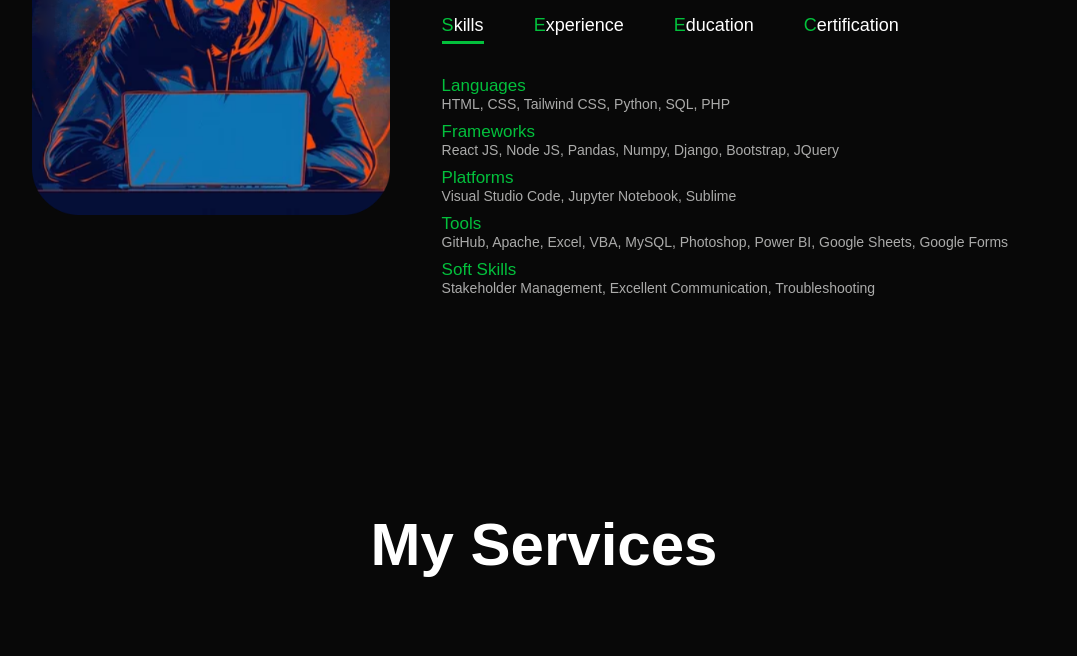
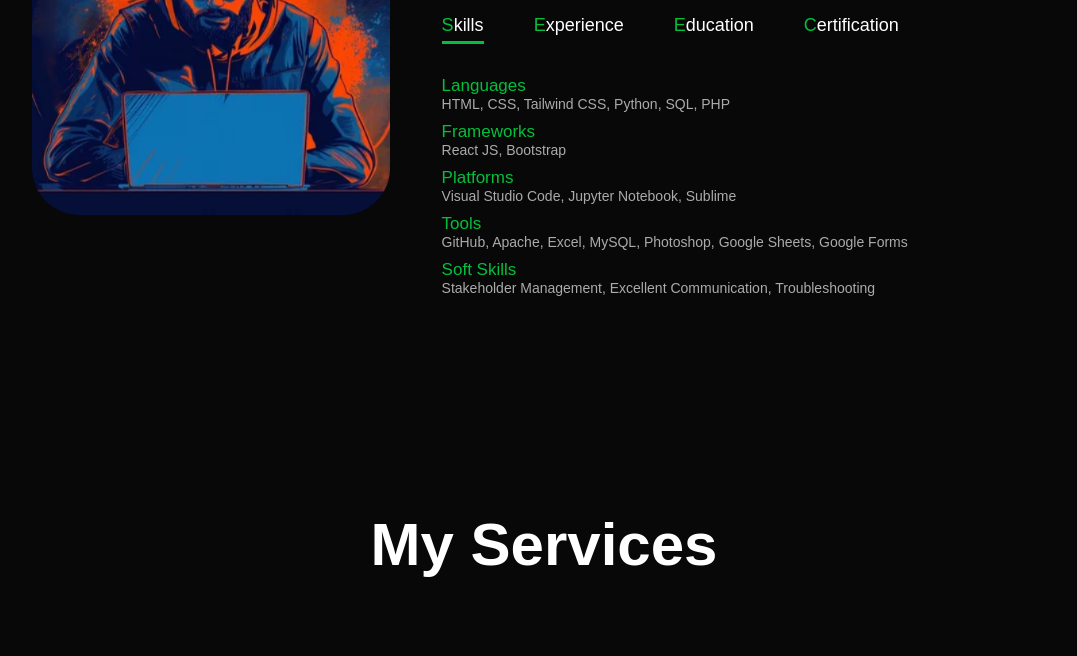
Before and after one commit to ra5533/portfolio, a plain HTML site: page index.html in a window 1280 px wide. Shown: the part 1000-1656 px from the top of the page, without its empty margins (96-1173 px from the left). Drawn offline with Linux system fonts and the light colour scheme.

Commit message:
Update index.html

```diff
--- a/index.html
+++ b/index.html
@@ -55,9 +55,9 @@
                     <div class="tab-contents active-tab" id="skills">
                         <ul>
                             <li><span>Languages</span><br>HTML, CSS, Tailwind CSS, Python, SQL, PHP</li>
-                            <li><span>Frameworks</span><br>React JS, Node JS, Pandas, Numpy, Django, Bootstrap, JQuery</li>
+                            <li><span>Frameworks</span><br>React JS, Bootstrap</li>
                             <li><span>Platforms</span><br>Visual Studio Code, Jupyter Notebook, Sublime</li>
-                            <li><span>Tools</span><br>GitHub, Apache, Excel, VBA, MySQL, Photoshop, Power BI, Google Sheets, Google Forms</li>
+                            <li><span>Tools</span><br>GitHub, Apache, Excel, MySQL, Photoshop, Google Sheets, Google Forms</li>
                             <li><span>Soft Skills</span><br>Stakeholder Management, Excellent Communication, Troubleshooting</li>
                         </ul>
                     </div>
```
